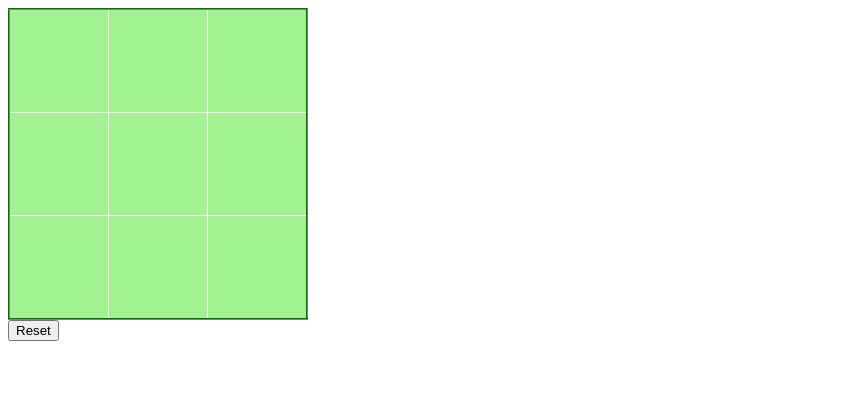
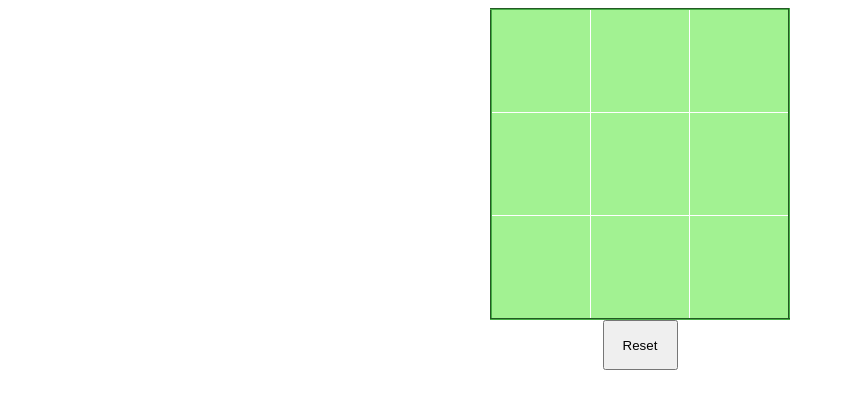
Before and after one commit to snooze26/ticTacToeJavscript, a plain HTML site: page index.html in a window 1280 px wide. Shown: the whole page, without its empty margins (0-845 px from the left). Drawn offline with Linux system fonts and the light colour scheme.

Commit message:
add styles to body and hover

```diff
--- a/styles.css
+++ b/styles.css
@@ -1,3 +1,9 @@
+body{
+    display: flex;
+    flex-direction: column;
+    align-items: center;
+}
+
 #gameBoard {
     border-collapse: collapse;
     width: 300px;
@@ -14,3 +20,13 @@
     font-size: 24px;
     cursor: pointer;
 }
+
+.board-cell:hover{
+    background: #c4ffb8;
+}
+
+#resetBtn{
+    box-sizing: border-box;
+    width: 75px;
+    height: 50px;
+}
```
